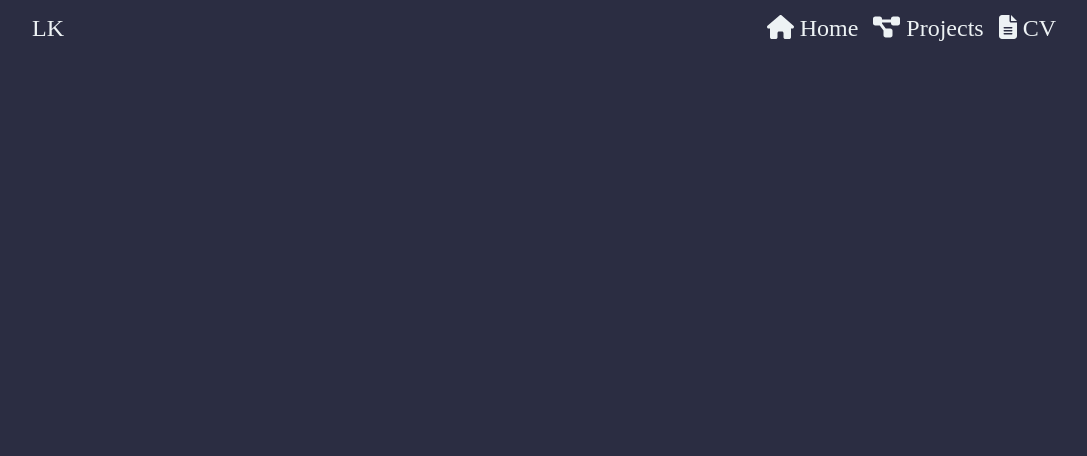
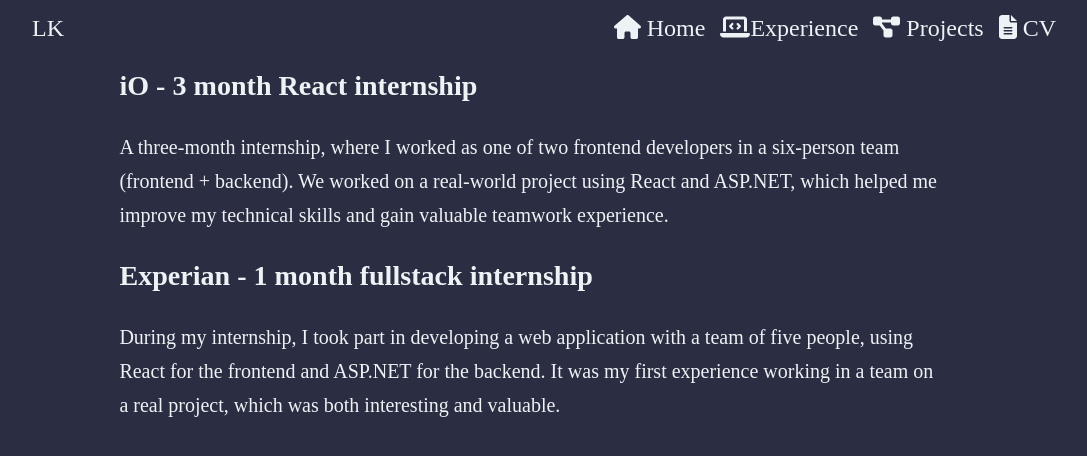
Before and after one commit to LachezarKunov/portfolio-website, a React (Vite) app: page /experience in a window 1280 px wide. Shown: the top 456 px of the page, without its empty margins (111-1198 px from the left). Built offline with nearby package versions, Linux system fonts and the light colour scheme.

Commit message:
wip on implementing experience page and updating personal info

```diff
--- a/src/App.jsx
+++ b/src/App.jsx
@@ -1,22 +1,23 @@
-import React from 'react';
-import { BrowserRouter as Router, Routes, Route } from 'react-router-dom';
-import './App.css'
-import Header from './components/Header'
-import HomePage from './components/HomePage';
-import ProjectsPage from './components/ProjectsPage';
+import { BrowserRouter as Router, Routes, Route } from "react-router-dom";
+import "./App.css";
+import Header from "./components/Header";
+import HomePage from "./components/HomePage";
+import ProjectsPage from "./components/ProjectsPage";
+import ExperiencePage from "./components/ExperiencePage";
 
 function App() {
   return (
     <>
-    <Router>
-      <Header></Header>
-      <Routes>
-          <Route path='/' element={<HomePage />}></Route>
-          <Route path='/projects' element={<ProjectsPage />}></Route>
-      </Routes>
+      <Router>
+        <Header></Header>
+        <Routes>
+          <Route path="/" element={<HomePage />}></Route>
+          <Route path="/projects" element={<ProjectsPage />}></Route>
+          <Route path="/experience" element={<ExperiencePage />}></Route>
+        </Routes>
       </Router>
     </>
-  )
+  );
 }
 
-export default App
+export default App;
--- /dev/null
+++ b/src/components/ExperiencePage.jsx
@@ -0,0 +1,15 @@
+import { experience } from "../data/experience";
+import JobExperienceCard from "./JobExperienceCard";
+
+export default function ExperiencePage() {
+  return (
+    <>
+      {experience.map((element) => (
+        <JobExperienceCard
+          title={element.title}
+          description={element.description}
+        />
+      ))}
+    </>
+  );
+}
--- a/src/components/Header.jsx
+++ b/src/components/Header.jsx
@@ -1,27 +1,36 @@
-import React from 'react';
-import { NavLink } from 'react-router-dom';
-import { FontAwesomeIcon } from '@fortawesome/react-fontawesome';
-import { faHome, faProjectDiagram, faFileAlt } from '@fortawesome/free-solid-svg-icons';
-import './Header.css'
+import React from "react";
+import { NavLink } from "react-router-dom";
+import { FontAwesomeIcon } from "@fortawesome/react-fontawesome";
+import {
+  faHome,
+  faProjectDiagram,
+  faFileAlt,
+  faLaptopCode,
+} from "@fortawesome/free-solid-svg-icons";
+import "./Header.css";
 
 function Header() {
   const openCV = () => {
-        window.open('/assets/CV.pdf', '_blank')
-    }
+    window.open("/assets/CV.pdf", "_blank");
+  };
   return (
     <>
-            <div className = 'nav-container'>
+      <div className="nav-container">
         <nav>
-                    <div className='nav-logo-container'>
-                        <NavLink to="/">
-                            LK
-                        </NavLink>
+          <div className="nav-logo-container">
+            <NavLink to="/">LK</NavLink>
           </div>
 
-                    <div className = "nav-buttons-container">
+          <div className="nav-buttons-container">
             <div>
               <NavLink to="/">
                 <FontAwesomeIcon icon={faHome} /> Home
+              </NavLink>
+            </div>
+            <div>
+              <NavLink to="/experience">
+                <FontAwesomeIcon icon={faLaptopCode} />
+                Experience
               </NavLink>
             </div>
             <div>
--- a/src/components/HomePage.jsx
+++ b/src/components/HomePage.jsx
@@ -1,17 +1,19 @@
 import React from "react";
-import './HomePage.css';
+import "./HomePage.css";
 
-function HomePage () {
+function HomePage() {
   return (
     <>
       <div className="homepage-container">
         <div className="text-container">
           <h1>Welcome.</h1>
           <p>
-                I'm Lachezar Kunov, <br></br>
-                a third-year Information Systems student with a strong enthusiasm for software engineering.<br></br>
-                I'm excited to kickstart my career in the IT industry and contribute to developing innovative solutions.<br></br>
-                With practical experience in the field, I'm eager to apply my skills and knowledge to real-world projects.
+            I'm Lachezar Kunov, <br></br>a fourth - year Information Systems
+            student with a strong enthusiasm for software engineering.<br></br>
+            I'm excited to kickstart my career in the IT industry and contribute
+            to developing innovative solutions.<br></br>
+            With practical experience in the field, I'm eager to apply my skills
+            and knowledge to real-world projects.
           </p>
         </div>
         <div className="img-container">
@@ -19,7 +21,7 @@
         </div>
       </div>
     </>
-    )
+  );
 }
 
 export default HomePage;
--- /dev/null
+++ b/src/components/JobExperienceCard.css
@@ -0,0 +1,4 @@
+.job-container {
+  margin: 0 auto;
+  width: 80%;
+}
--- /dev/null
+++ b/src/components/JobExperienceCard.jsx
@@ -0,0 +1,23 @@
+import { motion } from "framer-motion";
+
+import "./JobExperienceCard.css";
+
+export default function JobExperienceCard({ title, description }) {
+  return (
+    <>
+      <motion.div
+        className="job-container"
+        initial={{ opacity: 0, y: 20 }}
+        animate={{ opacity: 1, y: 0 }}
+        transition={{ duration: 0.5, ease: "easeOut" }}
+        whileHover={{
+          scale: 1.05,
+          boxShadow: "0px 8px 15px rgba(0,0,0,0.3)",
+        }}
+      >
+        <h3>{title}</h3>
+        <p>{description}</p>
+      </motion.div>
+    </>
+  );
+}
--- /dev/null
+++ b/src/data/experience.js
@@ -0,0 +1,12 @@
+export const experience = [
+  {
+    title: "iO - 3 month React internship",
+    description:
+      "A three-month internship, where I worked as one of two frontend developers in a six-person team (frontend + backend). We worked on a real-world project using React and ASP.NET, which helped me improve my technical skills and gain valuable teamwork experience.",
+  },
+  {
+    title: "Experian - 1 month fullstack internship",
+    description:
+      "During my internship, I took part in developing a web application with a team of five people, using React for the frontend and ASP.NET for the backend. It was my first experience working in a team on a real project, which was both interesting and valuable.",
+  },
+];
```
Also changed, not shown: src/components/ExperiencePage.css (added). Lines whose indentation alone changed are shown as unchanged.
